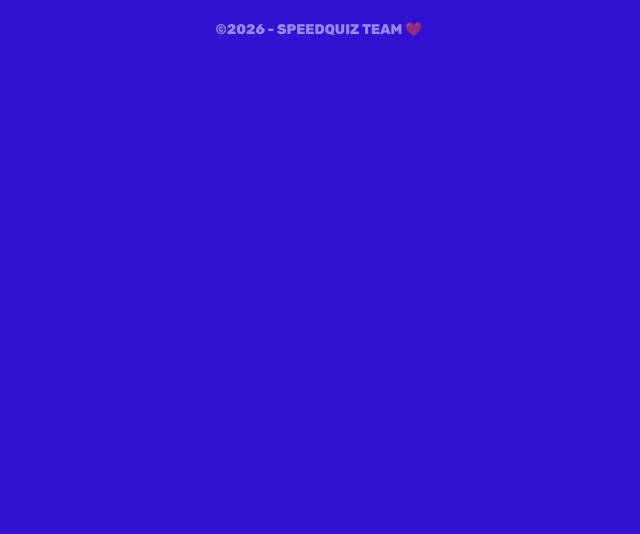
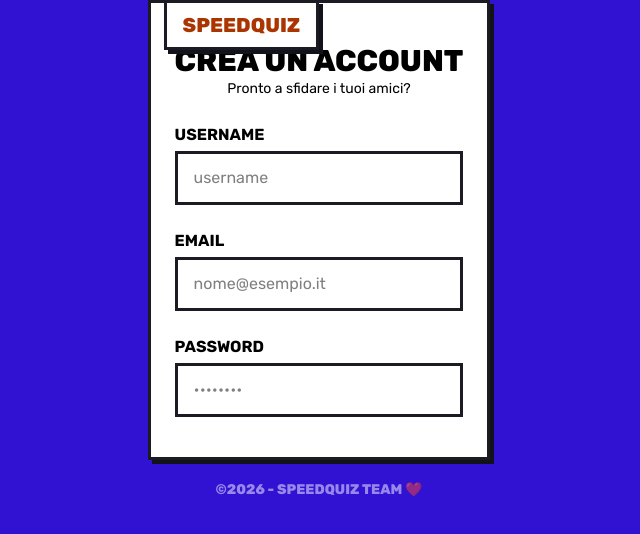
Before and after one commit to Jonnycp/SpeedQuiz, a React (Vite) app in the folder frontend/: page /login in a window 1280 px wide. Shown: the top 534 px of the page, without its empty margins (321-961 px from the left). Built offline with nearby package versions, Linux system fonts and the light colour scheme.

Commit message:
authcard username condizionale, route /login

```diff
--- a/frontend/src/Game.jsx
+++ b/frontend/src/Game.jsx
@@ -1,6 +1,7 @@
 import { Icon } from "@iconify/react";
 import { BrowserRouter, Route, Routes } from "react-router";
 import Home from "./pages/Home.jsx";
+import Login from "./pages/Login.jsx"
 
 const Game = () => {
   return (
@@ -10,6 +11,7 @@ const Game = () => {
         <div className="absolute top-160 right-5 md:top-130 md:right-10 text-9xl -rotate-12 select-none pointer-events-none"><Icon icon="noto:party-popper"/></div>
         <Routes>
           <Route path="/" element={<Home />} />
+          <Route path="/login" element={<Login />} />
         </Routes>
       </main>
       <footer className="text-white/50 font-primary text-sm text-center my-5 font-extrabold uppercase">©{new Date().getFullYear()} - SpeedQuiz Team ❤️</footer>
--- a/frontend/src/components/AuthCard.jsx
+++ b/frontend/src/components/AuthCard.jsx
@@ -1,25 +1,37 @@
 import { Link } from "react-router";
 import { Icon } from "@iconify/react";
+import { useState } from "react";
 
-const AuthCard = ({}) => {
-    const isLogin = true
+const AuthCard = ({isLogin=true}) => {
+    const [showPassword, setPassword] = useState(false)
 
     return (
-        <div className= "relative w-full mx-auto font-primary">
-           <div className="absolute -top-6 left-4 z-10 bg-white border-3 border-neroNonNero shadow-buttons px-4 py-2">
-            <h1 className="text-terziary font-extrabold text-xl uppercase select-none">SPEEDQUIZ </h1>
+        <div className= "relative mx-auto font-primary w-fit">
+           <div className="absolute top left-4 z-10 bg-white border-3 border-neroNonNero shadow-buttons px-4 py-2">
+            <h1 className="text-terziary font-extrabold text-xl uppercase select-none">SPEEDQUIZ  </h1>
            </div>
 
-           <form className="bg-white border-3 border-neroNonNero shadow-buttons font-extrabold uppercase text-black">
+           <form className="bg-white border-3 border-neroNonNero shadow-buttons px-6 py-10 flex flex-col gap-6">
             <div className="text-center">
-                <h1 className="font-extrabold text-3xl">
-                    {!isLogin?"Accedi" : "Crea un account"}
+                <h1 className="font-extrabold text-3xl uppercase">
+                    {!isLogin? "Accedi" : "Crea un account"}
                 </h1>
                 <p className="text-black text-sm normal-case">Pronto a sfidare i tuoi amici?</p>
             </div>
 
-            <div className="flex">
-                <label htmlFor="email">Email</label>
+            {isLogin && (
+                <div className="flex flex-col gap-1">
+                    <label htmlFor="username" className="font-bold uppercase text-block">Username</label>
+                    <input
+                    type="text"
+                    id="username"
+                    placeholder="username"
+                    className="bg-white px-4 py-3 border-3 border-shadow border-neroNonNero"></input>
+                </div>
+            )}
+
+            <div className="flex flex-col gap-1">
+                <label htmlFor="email" className="font-bold uppercase text-black">Email</label>
                 <input
                 type="text"
                 id="email"
@@ -28,9 +40,18 @@ const AuthCard = ({}) => {
             </div>
 
             <div className="flex flex-col gap-1">
+                <label htmlFor="password"
+                className="font-bold uppercase text-black">Password</label>
+                <input
+                type={showPassword ? "text" : "password"}
+                id="password"
+                placeholder="••••••••"
+                className="bg-white px-4 py-3 border-3 border-neroNonNero border-shadow">
+                </input>
+
+
 
             </div>
-
 
 
            </form>
--- /dev/null
+++ b/frontend/src/pages/Login.jsx
@@ -0,0 +1,10 @@
+import AuthCard from "../components/AuthCard";
+
+const Login = () => {
+    return(
+        <AuthCard ></AuthCard>
+
+    )
+}
+
+export default Login;
```
